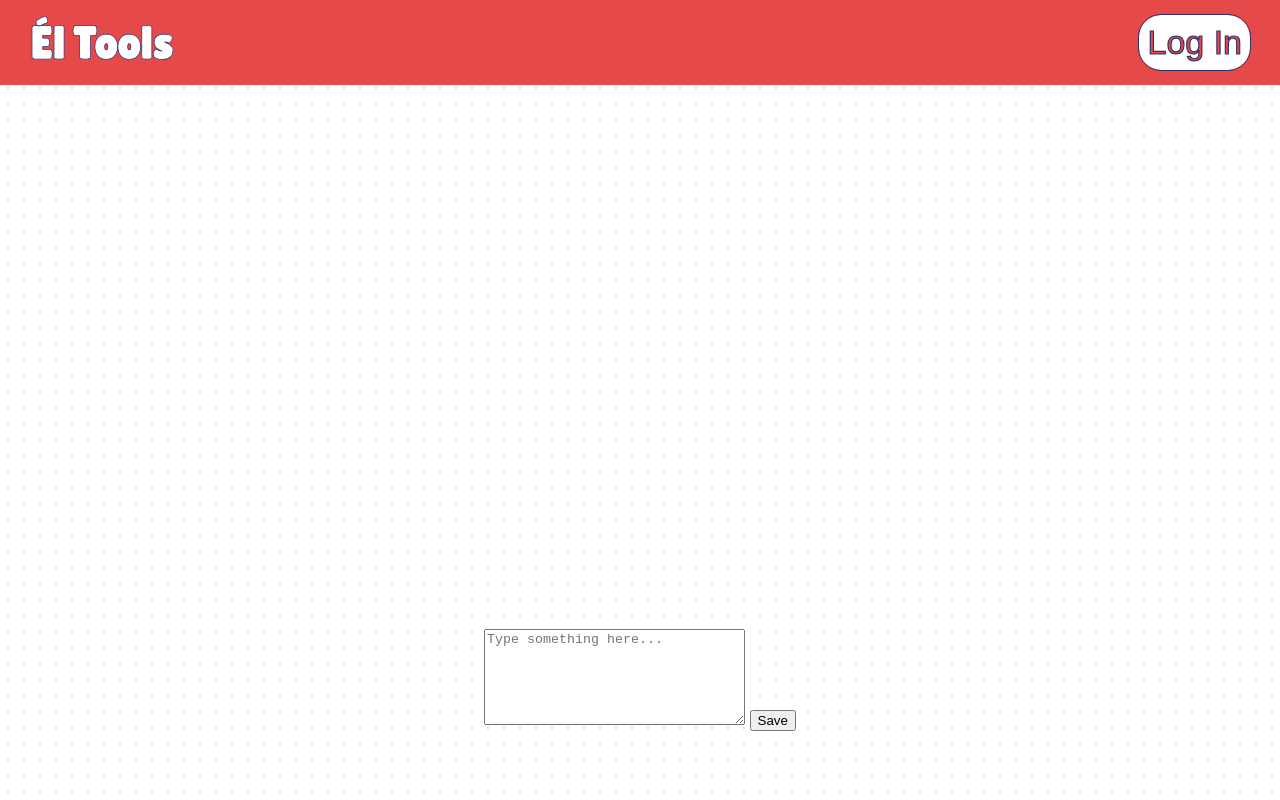
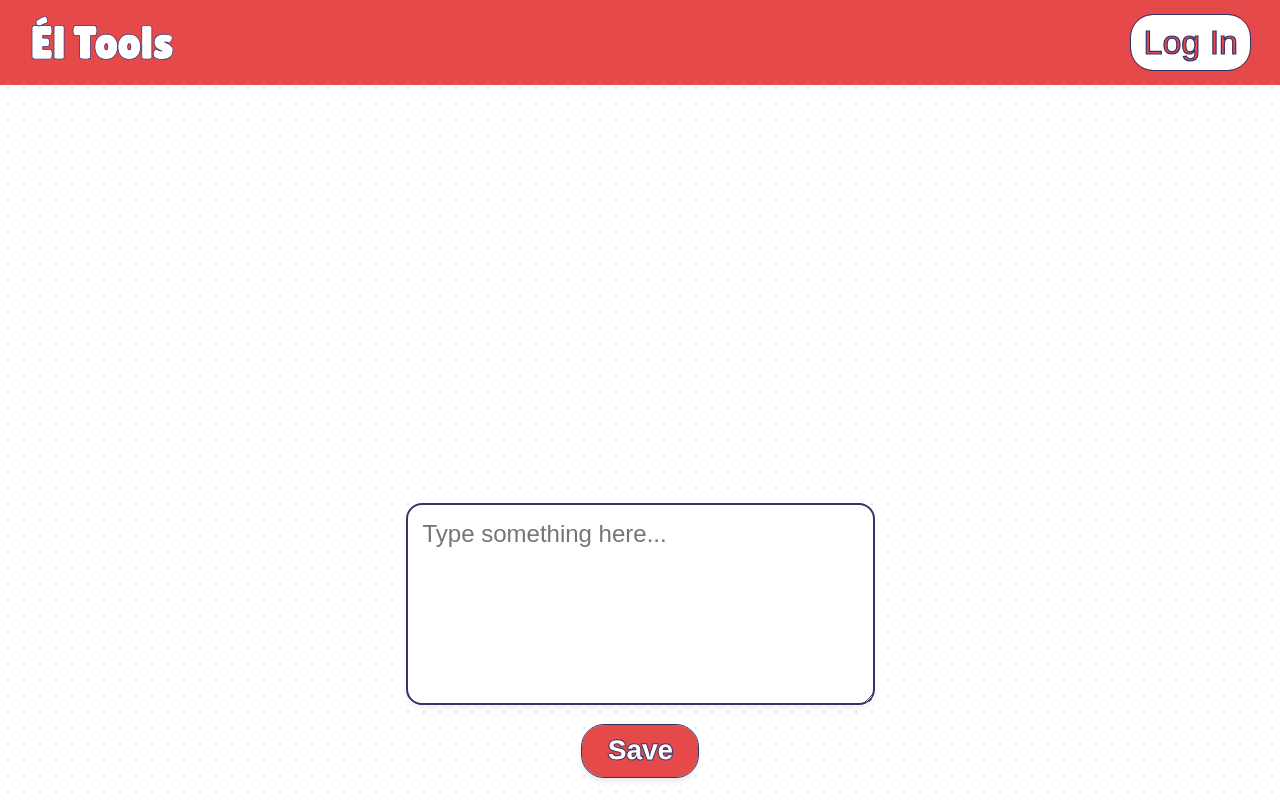
Before and after one commit to Coopter2629/Yeeps-Tools, a plain HTML site: page index.html in a window 1280 px wide. Shown: the top 800 px of the page. Drawn offline with Linux system fonts and the light colour scheme; a web font is replaced by a local one.

Commit message:
Update style.css

```diff
--- a/style.css
+++ b/style.css
@@ -25,7 +25,7 @@ main {
     flex-direction: column;
     align-items: center;
     justify-content: center;
-    min-height: 150vh;
+    min-height: calc(150vh - 80px);
 }
 
 header {
@@ -52,10 +52,12 @@ a, p, h1 {
     margin: 0;
     text-decoration: none;
 }
+
 ::-webkit-scrollbar {
     display: none;
 }
-.j{
+
+.j {
     font-family: 'Lilita One', sans-serif;
     color: var(--tx);
     -webkit-text-stroke: 0.7px var(--ot);
@@ -64,16 +66,58 @@ a, p, h1 {
     margin: 0;
     text-decoration: none;
 }
-.log{
+
+.log {
     font-family: 'Londrina Solid', sans-serif;
     color: var(--hd);
     font-size: 34px;
     margin: 0;
-    font-weight: 20;
-    padding: 8px 8px;
+    font-weight: 400;
+    padding: 8px 12px;
     text-decoration: none;
     -webkit-text-stroke: 1.2px var(--ot);
     background: #ffffff;
     border-radius: 22px;
     outline: 1px solid #333369;
 }
+
+/* New Form Styling to Match Theme */
+.content-container {
+    display: flex;
+    flex-direction: column;
+    align-items: center;
+    gap: 20px;
+}
+
+#my-box {
+    font-family: 'Londrina Solid', sans-serif;
+    font-size: 24px;
+    padding: 15px;
+    border-radius: 16px;
+    border: 2px solid var(--ot);
+    outline: none;
+    resize: vertical;
+    background-color: #fff;
+    color: #333369;
+    box-shadow: 0 4px 6px rgba(0,0,0,0.05);
+}
+
+#save-btn {
+    font-family: 'Londrina Solid', sans-serif;
+    background: var(--hd);
+    color: var(--tx);
+    font-size: 28px;
+    font-weight: 999;
+    padding: 10px 25px;
+    border: none;
+    border-radius: 22px;
+    outline: 1.2px solid var(--ot);
+    cursor: pointer;
+    -webkit-text-stroke: 1px var(--ot);
+    box-shadow: 0 4px 6px rgba(0,0,0,0.1);
+    transition: transform 0.1s ease;
+}
+
+#save-btn:active {
+    transform: scale(0.96);
+}
```
